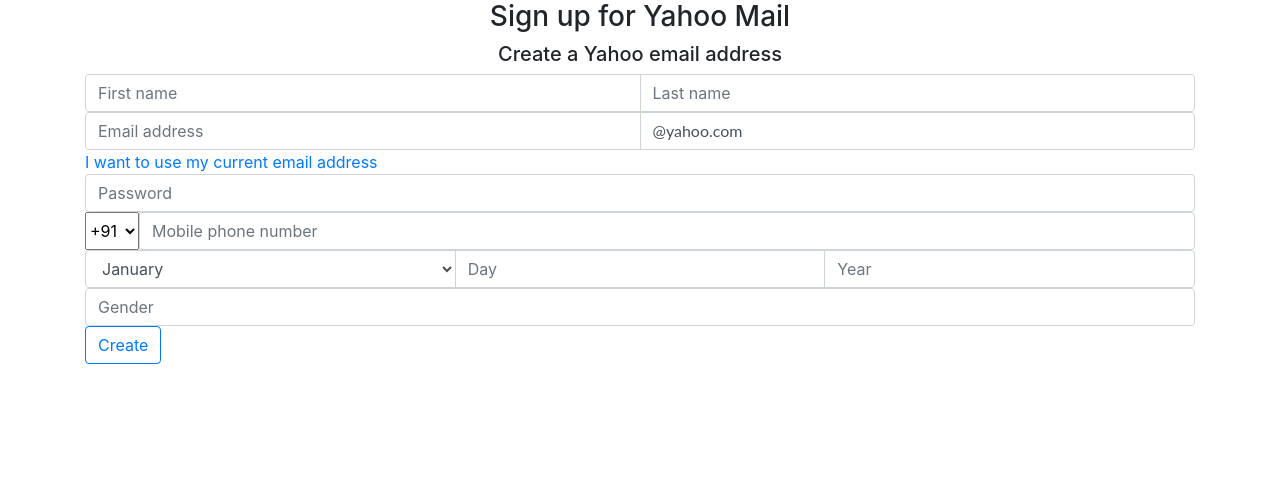
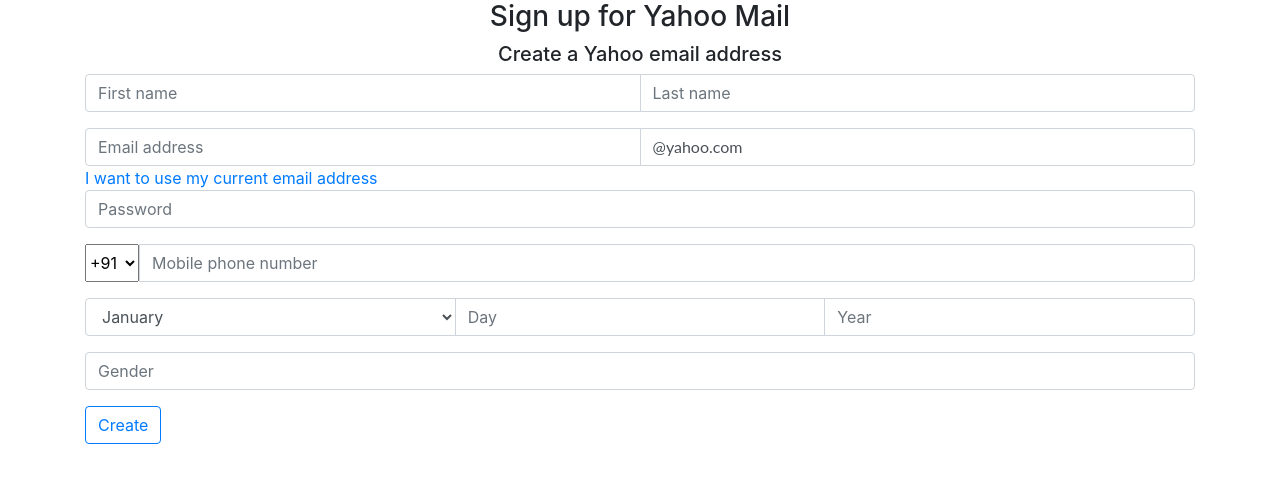
Before and after one commit to DarshiL7/angular-fteq1i, an Angular app: page / in a window 1280 px wide. Shown: the top 482 px of the page. Built offline with nearby package versions, Linux system fonts and the light colour scheme.

Commit message:
1 file modified

```diff
--- a/src/app/app.component.html
+++ b/src/app/app.component.html
@@ -11,19 +11,25 @@
   <!-- <input [(ngModel)]="name"> -->
   <!-- <p>{{name}}</p> -->
 <form >
+  <div class="form-group">
     <div  class="input-group">
       <input type="text" placeholder="First name" class="form-control" />
       <input type="text" placeholder="Last name" class="form-control"/>
     </div>
+  </div>
+
     <div class="input-group" >
       <input type="text" placeholder="Email address" class="form-control">
       <p class="text-secondary"  class="form-control"  >@yahoo.com</p>
 
     </div>
+
+
   <a href="" >I want to use my current email address</a>
-  <div >
+  <div class="form-group">
     <input type="password" class="form-control" placeholder="Password" />
   </div>
+  <div class="form-group">
     <div class="input-group" >
       <select >
         <option>+91</option>
@@ -33,6 +39,8 @@
 
       <input type="text" placeholder="Mobile phone number" class="form-control" />
     </div>
+  </div>
+  <div class="form-group">
     <div class="input-group">
       <select class="form-control" >
         <!-- <option >Birth month</option> -->
@@ -53,10 +61,12 @@
       <input type="text" placeholder="Year" class="form-control"/>
 
     </div>
-  <div class="input-group">
+
+  </div>
+  <div class="form-group">
       <input type="text" placeholder="Gender" class="form-control"/>
   </div>
-  <div >
+  <div class="form-group">
     <button type="button" class="btn btn-outline-primary" (click)="dataPass()">Create</button>
   </div>
 
```
Lines whose indentation alone changed are shown as unchanged.
